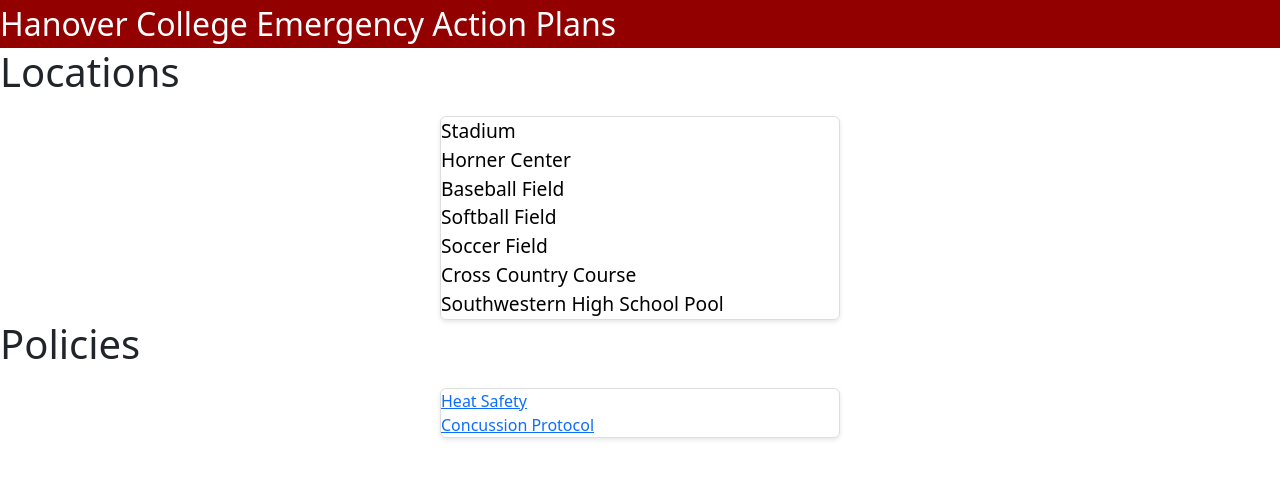
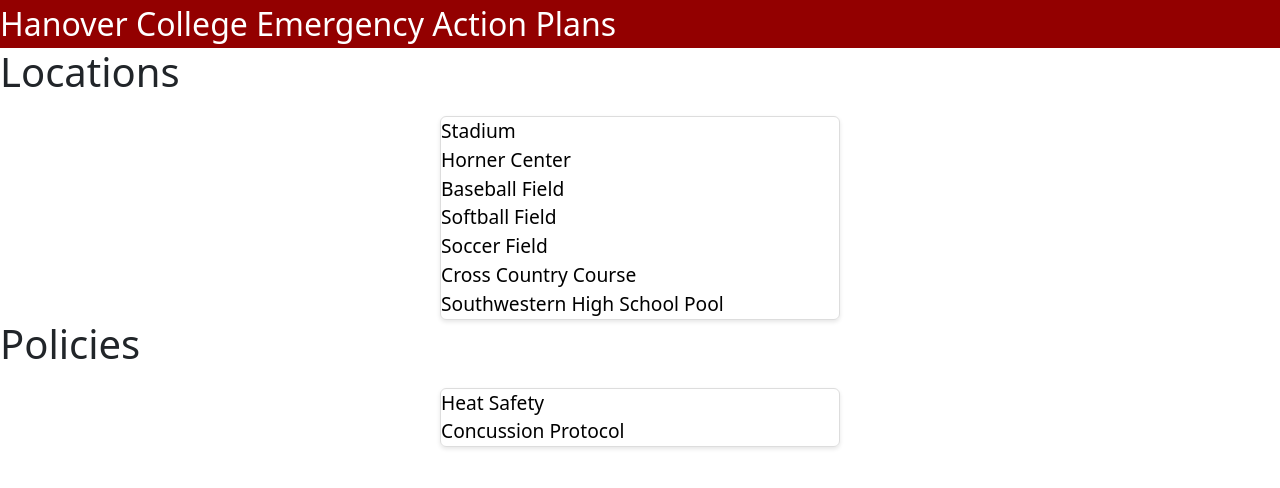
Before and after one commit to finleyc24/HC24-Cole-Finley-Senior-Project, a Next.js app in the folder hcat_app/: page / in a window 1280 px wide. Shown: the top 488 px of the page. Built offline with nearby package versions, Linux system fonts and the light colour scheme.

Commit message:
updated policies style

```diff
--- a/hcat_app/styles/globals.css
+++ b/hcat_app/styles/globals.css
@@ -40,7 +40,7 @@ ul {
     color: black;
 }
 
-.policy {
+.policies {
     font-size: larger;
     text-decoration: none;
     color: black;
```
